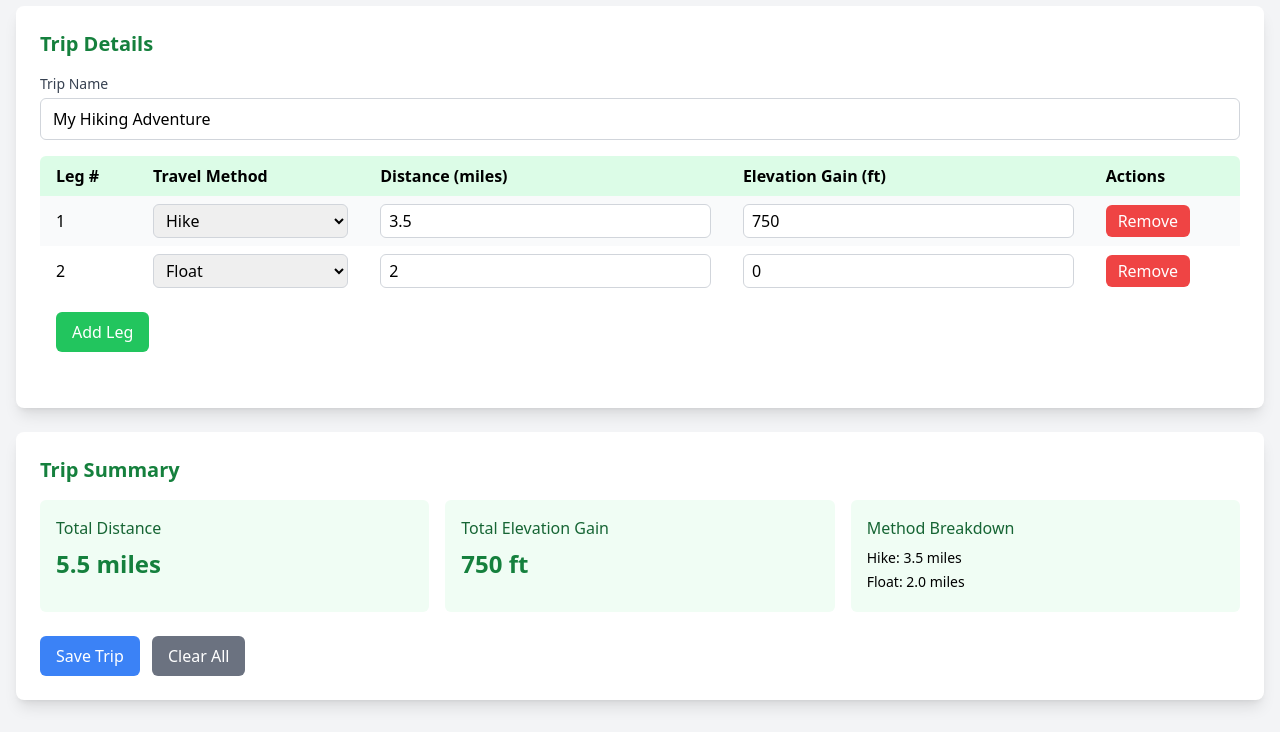
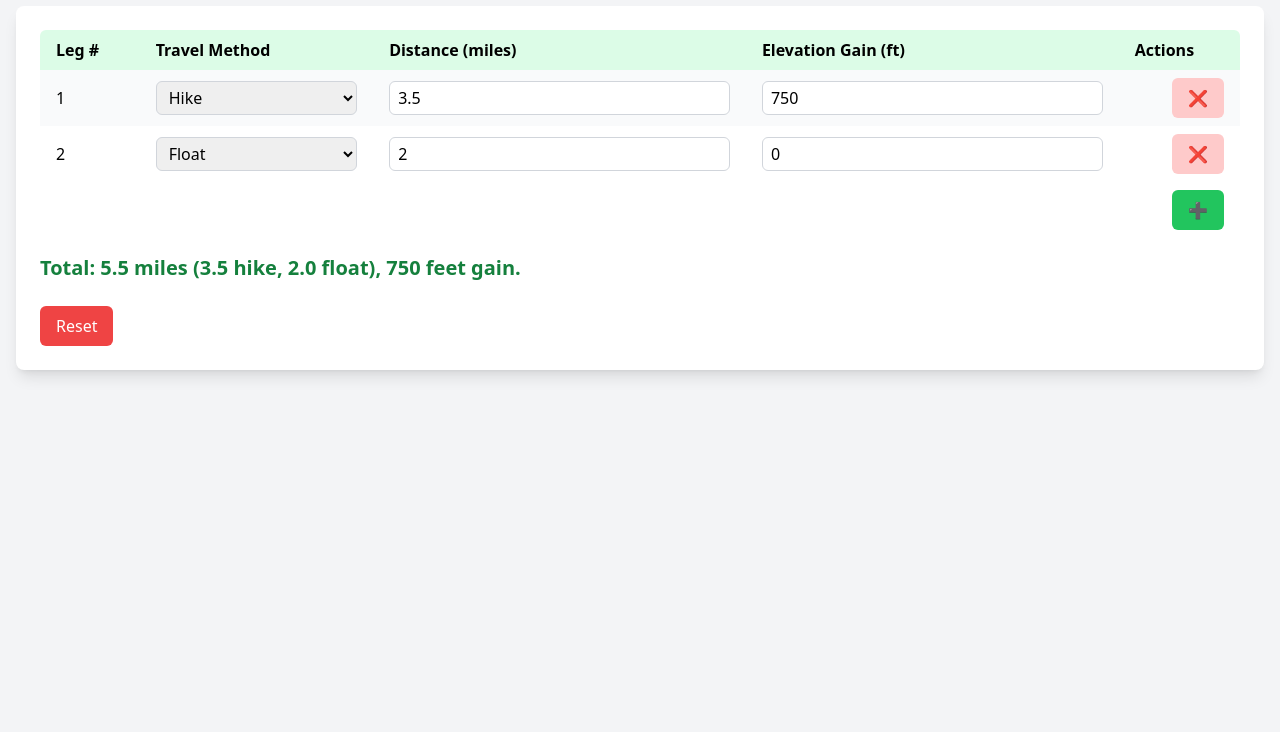
Before and after one commit to jacobian/tools, an Eleventy site: page trip-time-planner.html in a window 1280 px wide. Shown: the part 86-818 px from the top of the page. Built offline with nearby package versions, Linux system fonts and the light colour scheme; Eleventy itself is replaced by a stand-in of ours; files that its build step writes are made by us from their sources.

Commit message:
✨ manual updates mostly for style

```diff
--- a/trip-time-planner.html
+++ b/trip-time-planner.html
@@ -1,8 +1,8 @@
 <!DOCTYPE html>
 <html lang="en">
   <head>
-    <meta charset="UTF-8">
-    <meta name="viewport" content="width=device-width, initial-scale=1.0">
+    <meta charset="UTF-8" />
+    <meta name="viewport" content="width=device-width, initial-scale=1.0" />
     <title>Hiking Trip Planner</title>
     <script src="https://cdnjs.cloudflare.com/ajax/libs/alpinejs/3.13.0/cdn.min.js" defer></script>
     <script src="https://cdnjs.cloudflare.com/ajax/libs/htmx/1.9.6/htmx.min.js"></script>
@@ -10,15 +10,9 @@
   </head>
   <body class="bg-gray-100 font-sans">
     <div class="container mx-auto px-4 py-8" x-data="tripPlanner()">
-        <h1 class="text-3xl font-bold text-center text-green-800 mb-6">Multi-Step Trip Planner</h1>
+      <h1 class="text-3xl font-bold text-center text-green-800 mb-6">Trip Planner</h1>
 
       <div class="bg-white rounded-lg shadow-lg p-6 mb-6">
-            <h2 class="text-xl font-semibold mb-4 text-green-700">Trip Details</h2>
-
-            <div class="mb-4">
-                <label for="trip-name" class="block text-sm font-medium text-gray-700 mb-1">Trip Name</label>
-                <input type="text" id="trip-name" x-model="tripName" class="w-full px-3 py-2 border border-gray-300 rounded-md focus:outline-none focus:ring-2 focus:ring-green-500">
-            </div>
 
         <table class="w-full mb-4">
           <thead>
@@ -35,56 +29,67 @@
               <tr :class="index % 2 === 0 ? 'bg-gray-50' : 'bg-white'">
                 <td class="px-4 py-2" x-text="index + 1"></td>
                 <td class="px-4 py-2">
-                                <select x-model="leg.method" class="w-full px-2 py-1 border border-gray-300 rounded-md focus:outline-none focus:ring-1 focus:ring-green-500">
+                  <select
+                    x-model="leg.method"
+                    class="w-full px-2 py-1 border border-gray-300 rounded-md focus:outline-none focus:ring-1 focus:ring-green-500"
+                  >
                     <option value="hike">Hike</option>
                     <option value="float">Float</option>
                     <option value="xc">Cross Country</option>
                   </select>
                 </td>
                 <td class="px-4 py-2">
-                                <input type="number" x-model="leg.distance" min="0" step="0.1" class="w-full px-2 py-1 border border-gray-300 rounded-md focus:outline-none focus:ring-1 focus:ring-green-500">
+                  <input
+                    type="number"
+                    x-model="leg.distance"
+                    min="0"
+                    step="0.1"
+                    class="w-full px-2 py-1 border border-gray-300 rounded-md focus:outline-none focus:ring-1 focus:ring-green-500"
+                  />
                 </td>
                 <td class="px-4 py-2">
-                                <input type="number" x-model="leg.elevationGain" min="0" class="w-full px-2 py-1 border border-gray-300 rounded-md focus:outline-none focus:ring-1 focus:ring-green-500">
+                  <input
+                    type="number"
+                    x-model="leg.elevationGain"
+                    min="0"
+                    class="w-full px-2 py-1 border border-gray-300 rounded-md focus:outline-none focus:ring-1 focus:ring-green-500"
+                  />
                 </td>
-                            <td class="px-4 py-2">
-                                <button @click="removeLeg(index)" class="bg-red-500 hover:bg-red-600 text-white px-3 py-1 rounded-md transition">Remove</button>
+                <td class="px-4 py-2 text-right">
+                  <button
+                    @click="removeLeg(index)"
+                    class="bg-red-200 hover:bg-red-400 text-white px-4 py-2 rounded-md transition"
+                  >
+                    ❌
+                  </button>
                 </td>
               </tr>
             </template>
           </tbody>
           <tfoot>
             <tr>
-                        <td colspan="5" class="px-4 py-4">
-                            <button @click="addLeg()" class="bg-green-500 hover:bg-green-600 text-white px-4 py-2 rounded-md transition">
-                                Add Leg
+              <td colspan="5" class="px-4 py-2 text-right">
+                <button
+                  @click="addLeg()"
+                  class="bg-green-500 hover:bg-green-600 text-white px-4 py-2 rounded-md transition"
+                >
+                  ➕
                 </button>
               </td>
             </tr>
           </tfoot>
         </table>
-        </div>
 
-        <div class="bg-white rounded-lg shadow-lg p-6">
-            <h2 class="text-xl font-semibold mb-4 text-green-700">Trip Summary</h2>
-            <div class="grid grid-cols-1 md:grid-cols-3 gap-4">
-                <div class="bg-green-50 p-4 rounded-md">
-                    <h3 class="font-medium text-green-800 mb-2">Total Distance</h3>
-                    <p class="text-2xl font-bold text-green-700" x-text="totalDistance.toFixed(1) + ' miles'"></p>
-                </div>
-                <div class="bg-green-50 p-4 rounded-md">
-                    <h3 class="font-medium text-green-800 mb-2">Total Elevation Gain</h3>
-                    <p class="text-2xl font-bold text-green-700" x-text="totalElevationGain + ' ft'"></p>
-                </div>
-                <div class="bg-green-50 p-4 rounded-md">
-                    <h3 class="font-medium text-green-800 mb-2">Method Breakdown</h3>
-                    <div x-html="methodBreakdown"></div>
-                </div>
-            </div>
+        <h2 class="text-xl font-semibold mb-4 text-green-700">
+          Total:
+          <span x-text="totalDistance.toFixed(1)">...</span> miles (<span x-text="methodBreakdown">...</span>), <span x-text="totalElevationGain">...</span> feet
+          gain.
+        </h2>
 
         <div class="mt-6">
-                <button @click="saveTrip()" class="bg-blue-500 hover:bg-blue-600 text-white px-4 py-2 rounded-md transition mr-2">Save Trip</button>
-                <button @click="clearTrip()" class="bg-gray-500 hover:bg-gray-600 text-white px-4 py-2 rounded-md transition">Clear All</button>
+          <button @click="clearTrip()" class="bg-red-500 hover:bg-red-600 text-white px-4 py-2 rounded-md transition">
+            Reset
+          </button>
         </div>
       </div>
     </div>
@@ -94,12 +99,12 @@
         return {
           tripName: "My Hiking Adventure",
           legs: [
-                    { method: 'hike', distance: 3.5, elevationGain: 750 },
-                    { method: 'float', distance: 2.0, elevationGain: 0 }
+            { method: "hike", distance: 3.5, elevationGain: 750 },
+            { method: "float", distance: 2.0, elevationGain: 0 },
           ],
 
           addLeg() {
-                    this.legs.push({ method: 'hike', distance: 0, elevationGain: 0 });
+            this.legs.push({ method: "hike", distance: 0, elevationGain: 0 });
           },
 
           removeLeg(index) {
@@ -116,19 +121,19 @@
 
           get methodBreakdown() {
             const methods = {};
-                    this.legs.forEach(leg => {
+            this.legs.forEach((leg) => {
               if (!methods[leg.method]) {
                 methods[leg.method] = 0;
               }
               methods[leg.method] += parseFloat(leg.distance || 0);
             });
 
-                    let html = '';
+            let breakdown = [];
             for (const [method, distance] of Object.entries(methods)) {
               const methodName = method.charAt(0).toUpperCase() + method.slice(1);
-                        html += `<div class="text-sm mb-1"><span class="font-medium">${methodName}:</span> ${distance.toFixed(1)} miles</div>`;
+              breakdown.push(`${distance.toFixed(1)} ${methodName.toLowerCase()}`);
             }
-                    return html;
+            return breakdown.join(", ");
           },
 
           saveTrip() {
@@ -136,29 +141,28 @@
               name: this.tripName,
               legs: this.legs,
               totalDistance: this.totalDistance,
-                        totalElevationGain: this.totalElevationGain
+              totalElevationGain: this.totalElevationGain,
             };
 
-                    localStorage.setItem('savedTrip', JSON.stringify(tripData));
-                    alert('Trip saved successfully!');
+            localStorage.setItem("savedTrip", JSON.stringify(tripData));
+            alert("Trip saved successfully!");
           },
 
           clearTrip() {
-                    if (confirm('Are you sure you want to clear all trip data?')) {
-                        this.tripName = "My Hiking Adventure";
+            if (confirm("Are you sure you want to clear all trip data?")) {
               this.legs = [];
-                        localStorage.removeItem('savedTrip');
+              localStorage.removeItem("savedTrip");
             }
           },
 
           init() {
-                    const savedTrip = localStorage.getItem('savedTrip');
+            const savedTrip = localStorage.getItem("savedTrip");
             if (savedTrip) {
               const tripData = JSON.parse(savedTrip);
               this.tripName = tripData.name;
               this.legs = tripData.legs;
             }
-                }
+          },
         };
       }
     </script>
```
Lines whose indentation alone changed are shown as unchanged.
